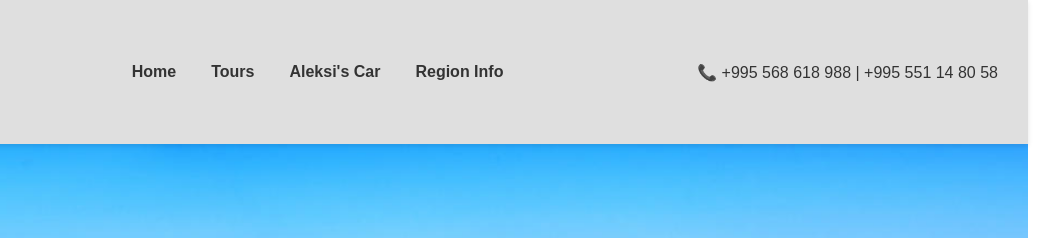
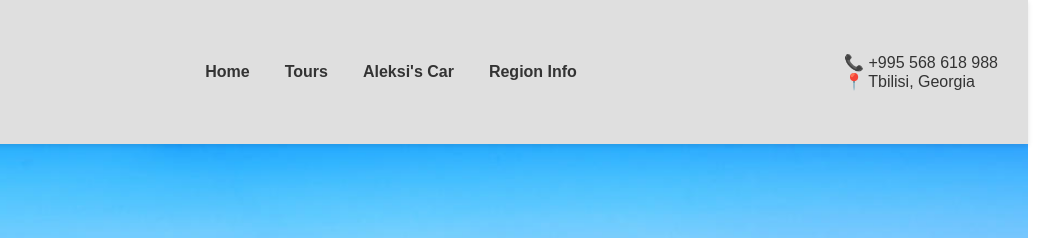
Before and after one commit to paata4453/TourDeGeorgia, a plain HTML site: page index.html in a window 1280 px wide. Shown: the top 238 px of the page, 237-1280 px from the left. Drawn offline with Linux system fonts and the light colour scheme.

Commit message:
location added

```diff
--- a/index.html
+++ b/index.html
@@ -19,7 +19,8 @@
         <a href="index3.html">Region Info</a>
       </div>
       <div class="phone_number">
-        📞 +995 568 618 988 | +995 551 14 80 58
+        📞 +995 568 618 988 <br>
+        📍 Tbilisi, Georgia
       </div>
     </div>
 
```
Also changed, not shown: index1.html (+2 -1 lines), index2.html (+2 -1 lines), index3.html (+2 -1 lines).
